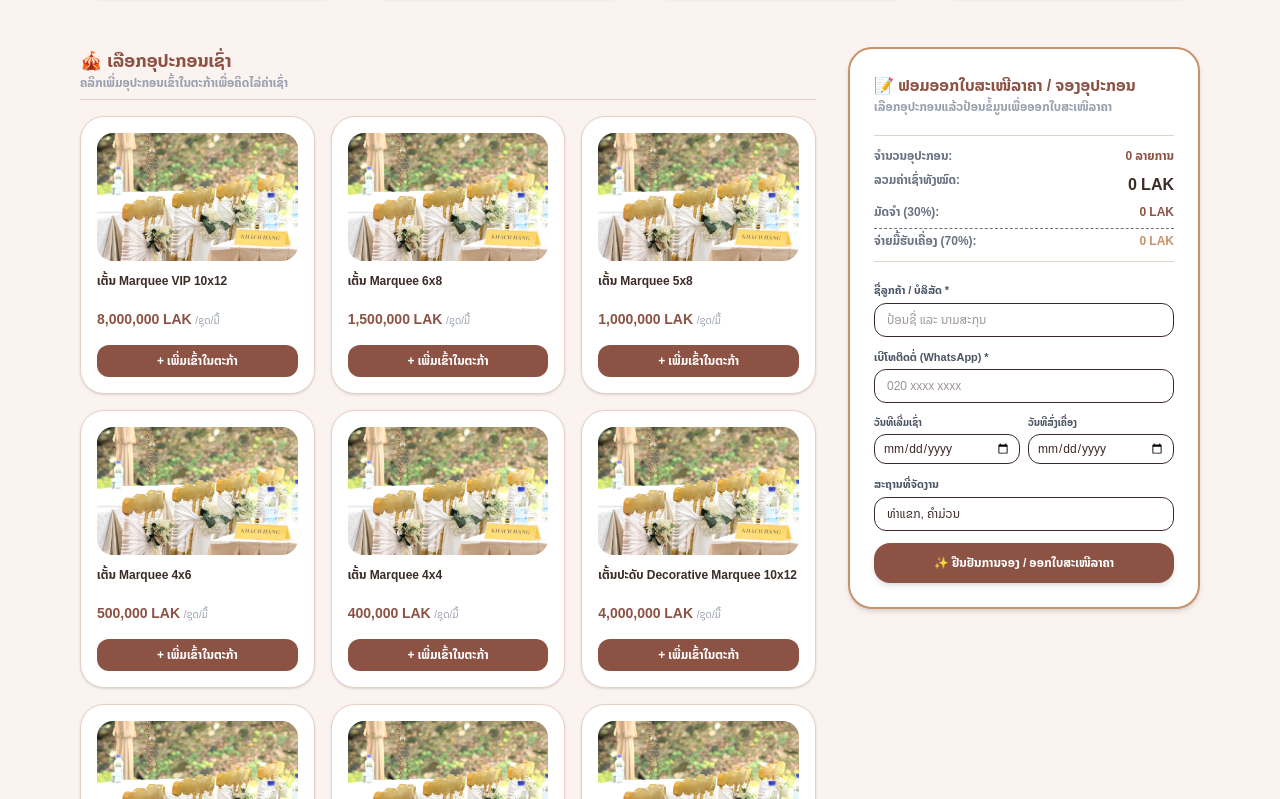
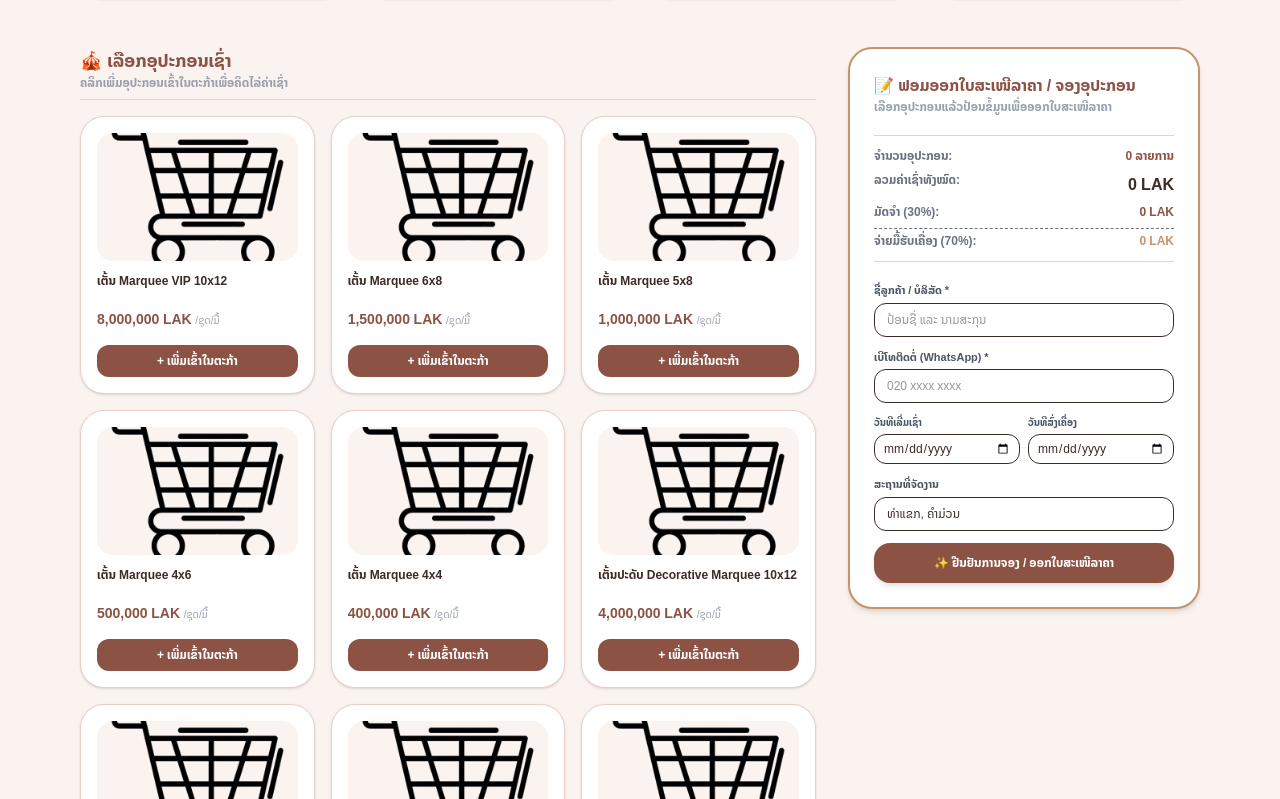
Before and after one commit to thammavongsoutthida-svg/katoups-service, a Next.js app in the folder erms-rental-system/: page / in a window 1280 px wide. Shown: the part 1101-1900 px from the top of the page. Built offline with nearby package versions, Linux system fonts and the light colour scheme; no server answers.

Commit message:
fix:change picture

```diff
--- a/erms-rental-system/app/page.tsx
+++ b/erms-rental-system/app/page.tsx
@@ -15,18 +15,18 @@ export default function ClientHomePage() {
 
   // 🎪 1. ເມນູລາຍການອຸປະກອນເຊົ່າ (ໃສ່ຮູບແທນຊົ່ວຄາວໄວ້ /11.jpeg, ສາມາດປ່ຽນ Path ຮູບໃນ public ຕາມຫຼັງໄດ້)
   const stockItems = [
-    { id: 'eq-1', name: 'ເຕັ້ນ Marquee VIP 10x12', price: 8000000, img: '/11.jpeg' },
-    { id: 'eq-2', name: 'ເຕັ້ນ Marquee 6x8', price: 1500000, img: '/11.jpeg' },
-    { id: 'eq-3', name: 'ເຕັ້ນ Marquee 5x8', price: 1000000, img: '/11.jpeg' },
-    { id: 'eq-4', name: 'ເຕັ້ນ Marquee 4x6', price: 500000, img: '/11.jpeg' },
-    { id: 'eq-5', name: 'ເຕັ້ນ Marquee 4x4', price: 400000, img: '/11.jpeg' },
-    { id: 'eq-6', name: 'ເຕັ້ນປະດັບ Decorative Marquee 10x12', price: 4000000, img: '/11.jpeg' },
-    { id: 'eq-7', name: 'ເຕັ້ນປະດັບ Decorative Marquee 6x8', price: 1000000, img: '/11.jpeg' },
-    { id: 'eq-8', name: 'ຊຸດໂຕະຕັ່ງ Tiffany Classic (8 ທ່ານ)', price: 150000, img: '/11.jpeg' },
-    { id: 'eq-9', name: 'ຊຸດໂຕະຕັ່ງ Tiffany Golden (8 ທ່ານ)', price: 250000, img: '/11.jpeg' },
-    { id: 'eq-10', name: 'ຊຸດໂຕະຕັ່ງພລາສຕິກ (1) (8 ທ່ານ)', price: 60000, img: '/11.jpeg' },
-    { id: 'eq-11', name: 'ຊຸດໂຕະຕັ່ງພລາສຕິກ + ຜ້າກວມ (2)', price: 25000, img: '/11.jpeg' },
-    { id: 'eq-12', name: 'ພັດລົມໄອເຢັນ & ອຸປະກອນປະດັບ', price: 1000000, img: '/11.jpeg' },
+    { id: 'eq-1', name: 'ເຕັ້ນ Marquee VIP 10x12', price: 8000000, img: '/tt.png' },
+    { id: 'eq-2', name: 'ເຕັ້ນ Marquee 6x8', price: 1500000, img: '/tt.png' },
+    { id: 'eq-3', name: 'ເຕັ້ນ Marquee 5x8', price: 1000000, img: '/tt.png' },
+    { id: 'eq-4', name: 'ເຕັ້ນ Marquee 4x6', price: 500000, img: '/tt.png' },
+    { id: 'eq-5', name: 'ເຕັ້ນ Marquee 4x4', price: 400000, img: '/tt.png' },
+    { id: 'eq-6', name: 'ເຕັ້ນປະດັບ Decorative Marquee 10x12', price: 4000000, img: '/tt.png' },
+    { id: 'eq-7', name: 'ເຕັ້ນປະດັບ Decorative Marquee 6x8', price: 1000000, img: '/tt.png' },
+    { id: 'eq-8', name: 'ຊຸດໂຕະຕັ່ງ Tiffany Classic (8 ທ່ານ)', price: 150000, img: '/tt.png' },
+    { id: 'eq-9', name: 'ຊຸດໂຕະຕັ່ງ Tiffany Golden (8 ທ່ານ)', price: 250000, img: '/tt.png' },
+    { id: 'eq-10', name: 'ຊຸດໂຕະຕັ່ງພລາສຕິກ (8 ທ່ານ)', price: 60000, img: '/tt.png' },
+    { id: 'eq-11', name: 'ຊຸດໂຕະຕັ່ງພລາສຕິກ + ຜ້າກວມ (8 ທ່ານ)', price: 25000, img: '/tt.png' },
+    { id: 'eq-12', name: 'ພັດລົມໄອເຢັນ & ອຸປະກອນປະດັບ', price: 1000000, img: '/tt.png' },
   ];
 
   // 📸 2. ຮູບພາບຜົນງານທາງຮ້ານ (ເອົາໄວ້ໂຊໂດຍສະເພາະ ຂະຫຍາຍຮູບໃຫຍ່ສວຍງາມ)
```
Also changed, not shown: erms-rental-system/public/tt.png (added).
